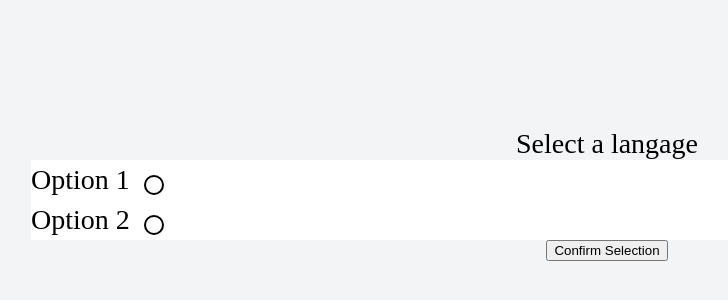
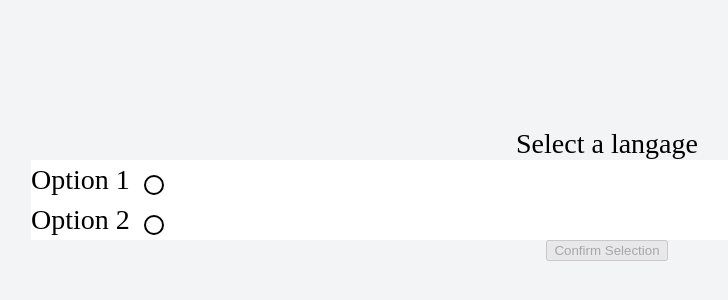
Before and after one commit to audsostrom/gdsc-legal-app, an Angular app: page /select-language in a window 1280 px wide. Shown: the part 206-506 px from the top of the page, without its empty margins (33-761 px from the left). Built offline with nearby package versions, Linux system fonts and the light colour scheme.

Commit message:
forced language select

```diff
--- a/src/app/select-language/select-language.component.html
+++ b/src/app/select-language/select-language.component.html
@@ -1,8 +1,8 @@
 <div class="select-language-container">
    <div>Select a langage</div>
-   <mat-radio-group class="language-options" aria-label="Select an option">
+   <mat-radio-group (change)="onChange($event)" class="language-options" aria-label="Select an option">
       <mat-radio-button labelPosition="before" value="1">Option 1</mat-radio-button>
       <mat-radio-button labelPosition="before" value="2">Option 2</mat-radio-button>
     </mat-radio-group>
-   <button [routerLink]="['/dashboard']">Confirm Selection</button>
+   <button [disabled]="selectedValue===0" (click)="redirectPage()">Confirm Selection</button>
 </div>
--- a/src/app/select-language/select-language.component.ts
+++ b/src/app/select-language/select-language.component.ts
@@ -1,10 +1,26 @@
-import { Component } from '@angular/core';
+import { Component, OnInit } from '@angular/core';
+import { MatRadioChange } from '@angular/material/radio';
+import { Router } from '@angular/router';
 
 @Component({
   selector: 'app-select-language',
   templateUrl: './select-language.component.html',
   styleUrls: ['./select-language.component.scss']
 })
-export class SelectLanguageComponent {
+export class SelectLanguageComponent implements OnInit {
+  selectedValue: number = 0;
+  onChange(event: MatRadioChange) {
+    this.selectedValue = event.value;
+  }
+
+  constructor(private router: Router){
+  }
+
+  redirectPage(){
+    this.router.navigate(['/dashboard']);
+  }
+  ngOnInit() {
+
+  }
 
 }
```
